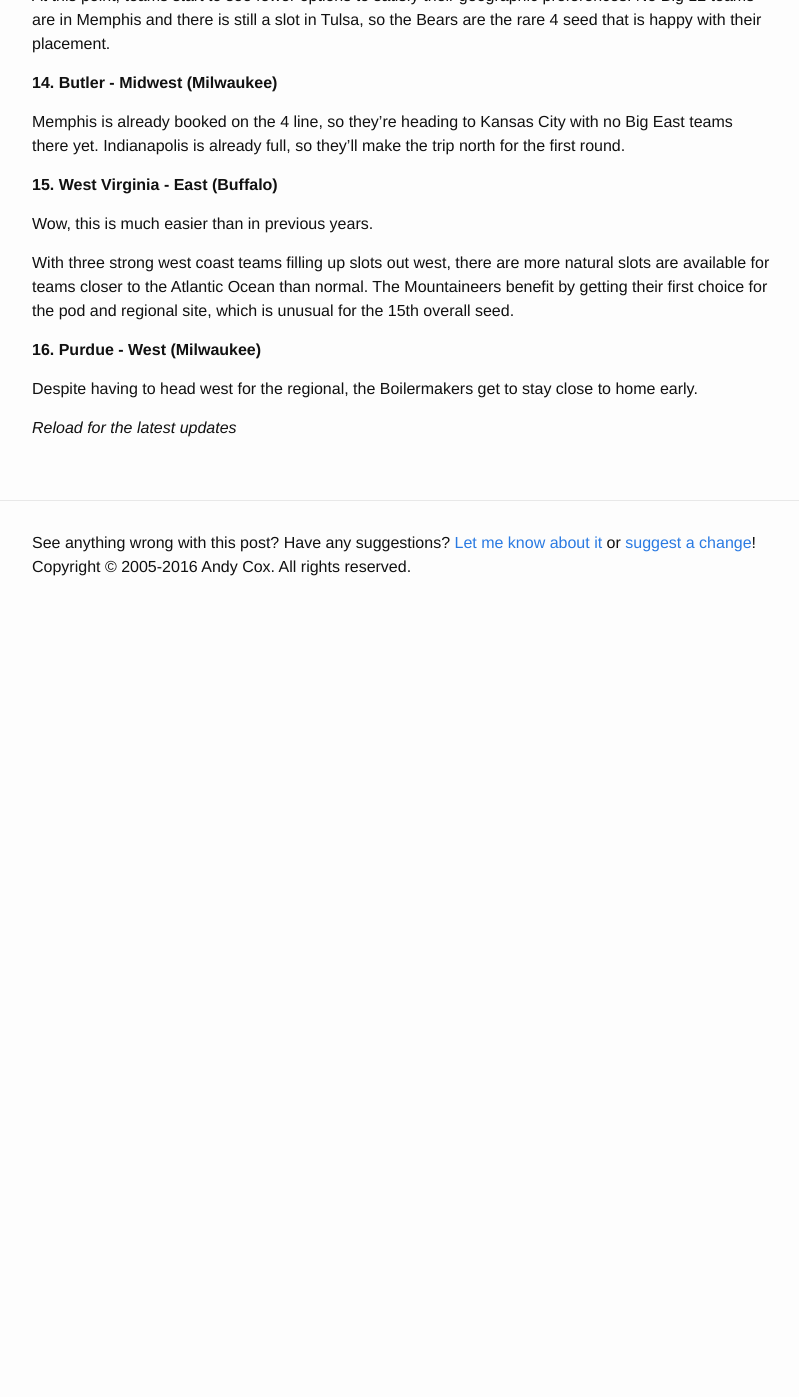
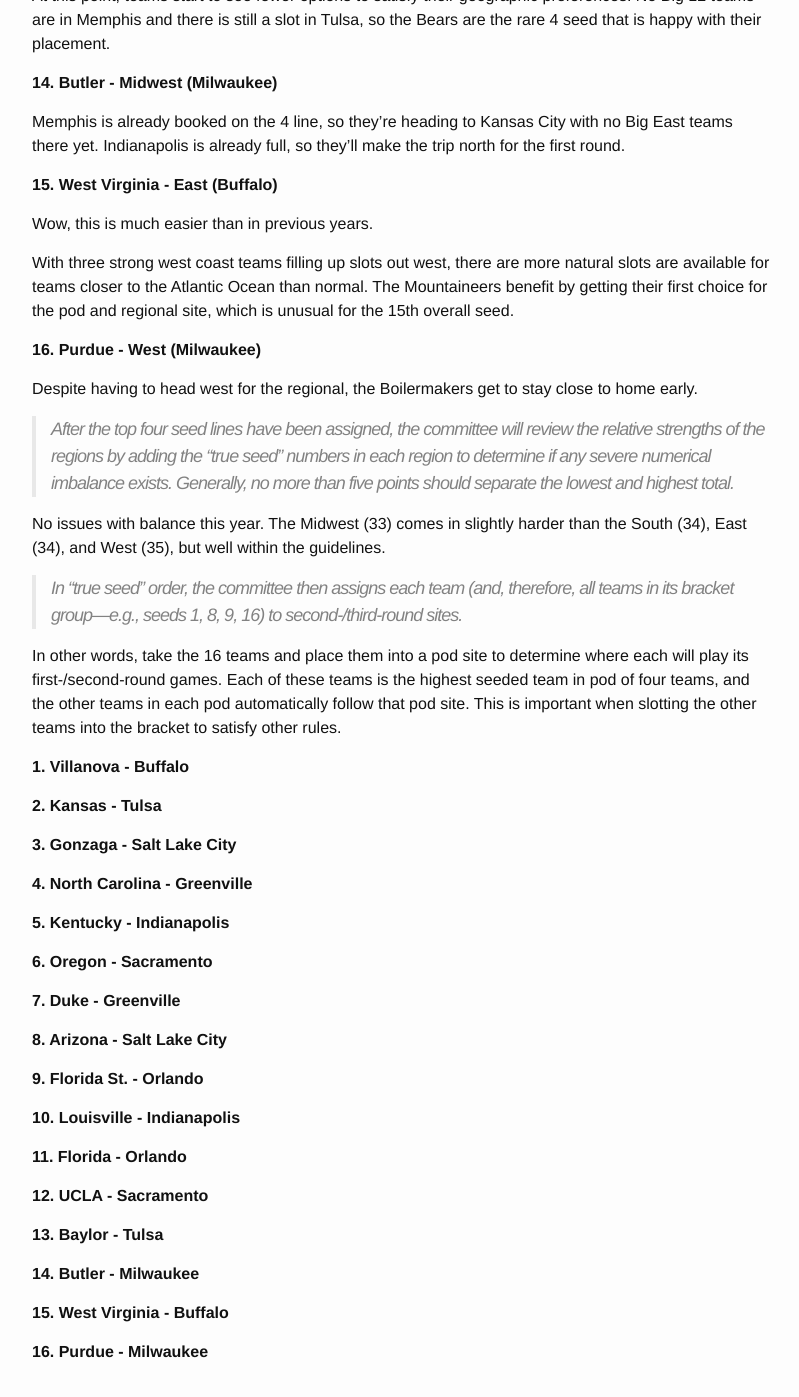
Before and after one commit to crashingthedance/blog.crashingthedance.com, a Jekyll site: the page built from _posts/2017-03-12-mocking_the_bracket_2017_edition.md, in a window 1280 px wide and 1400 px high, scrolled down 3624 px. Shown: the top 1397 px of the window, without its empty margins (238-1037 px from the left). Built offline with Jekyll 4.4.1, drawn with Linux system fonts in a browser that asks for light colours; before the commit the page ends 4248 px from its top, so only the background shows below that; some of the changed text lies outside the part shown.

Commit message:
Mock bracket 2017 update

```diff
--- a/_posts/2017-03-12-mocking_the_bracket_2017_edition.md
+++ b/_posts/2017-03-12-mocking_the_bracket_2017_edition.md
@@ -116,7 +116,7 @@ overall, and the [CTD seeding model](https://crashingthedance.com/seeding) agree
 The geography is straightforward as well, with the [nearest pod and region sites](https://crashingthedance.com/distance)
 a short trip from Philadelphia.
 
-**2. Kansas - Midwest (Milwaukee)**
+**2. Kansas - Midwest (Tulsa)**
 
 (Edit: Tulsa is closer than either Milwaukee or Indy.)
 
@@ -213,5 +213,59 @@ site, which is unusual for the 15th overall seed.
 Despite having to head west for the regional, the Boilermakers get to stay close
 to home early.
 
+> After the top four seed lines have been
+> assigned, the committee will review the
+> relative strengths of the regions by adding the
+> “true seed” numbers in each region to
+> determine if any severe numerical
+> imbalance exists. Generally, no more than
+> five points should separate the lowest and
+> highest total.
+
+No issues with balance this year. The Midwest (33) comes in slightly harder than
+the South (34), East (34), and West (35), but well within the guidelines.
+
+> In “true seed” order, the committee then
+> assigns each team (and, therefore, all
+> teams in its bracket group—e.g., seeds 1, 8,
+> 9, 16) to second-/third-round sites.
+
+In other words, take the 16 teams and place them into a pod site to determine
+where each will play its first-/second-round games. Each of these teams is the
+highest seeded team in pod of four teams, and the other teams in each pod
+automatically follow that pod site. This is important when slotting the other
+teams into the bracket to satisfy other rules.
+
+**1. Villanova - Buffalo**
+
+**2. Kansas - Tulsa**
+
+**3. Gonzaga - Salt Lake City**
+
+**4. North Carolina - Greenville**
+
+**5. Kentucky - Indianapolis**
+
+**6. Oregon - Sacramento**
+
+**7. Duke - Greenville**
+
+**8. Arizona - Salt Lake City**
+
+**9. Florida St. - Orlando**
+
+**10. Louisville - Indianapolis**
+
+**11. Florida - Orlando**
+
+**12. UCLA - Sacramento**
+
+**13. Baylor - Tulsa**
+
+**14. Butler - Milwaukee**
+
+**15. West Virginia - Buffalo**
+
+**16. Purdue - Milwaukee**
+
 <a name='latest'></a>
-*Reload for the latest updates*
```
